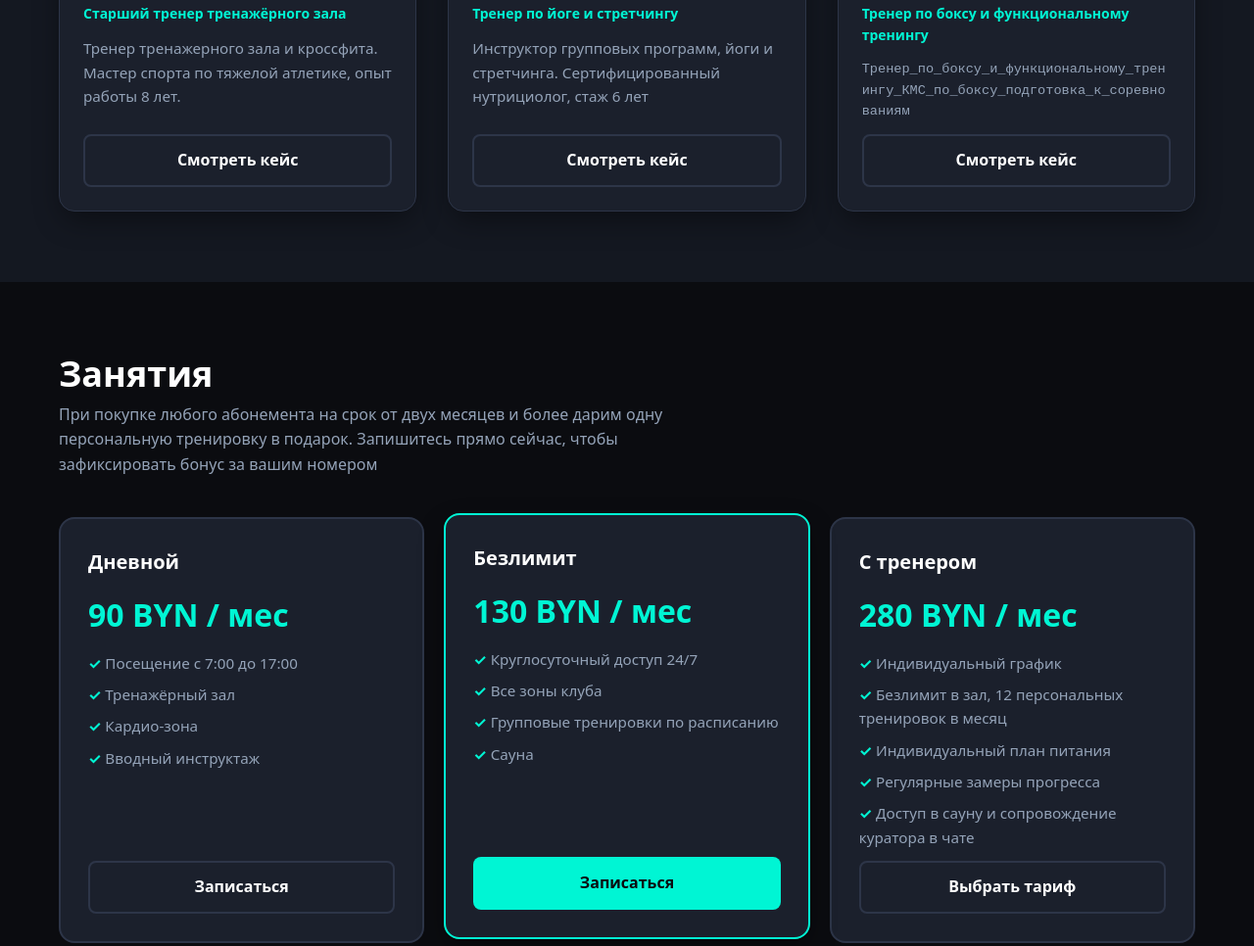
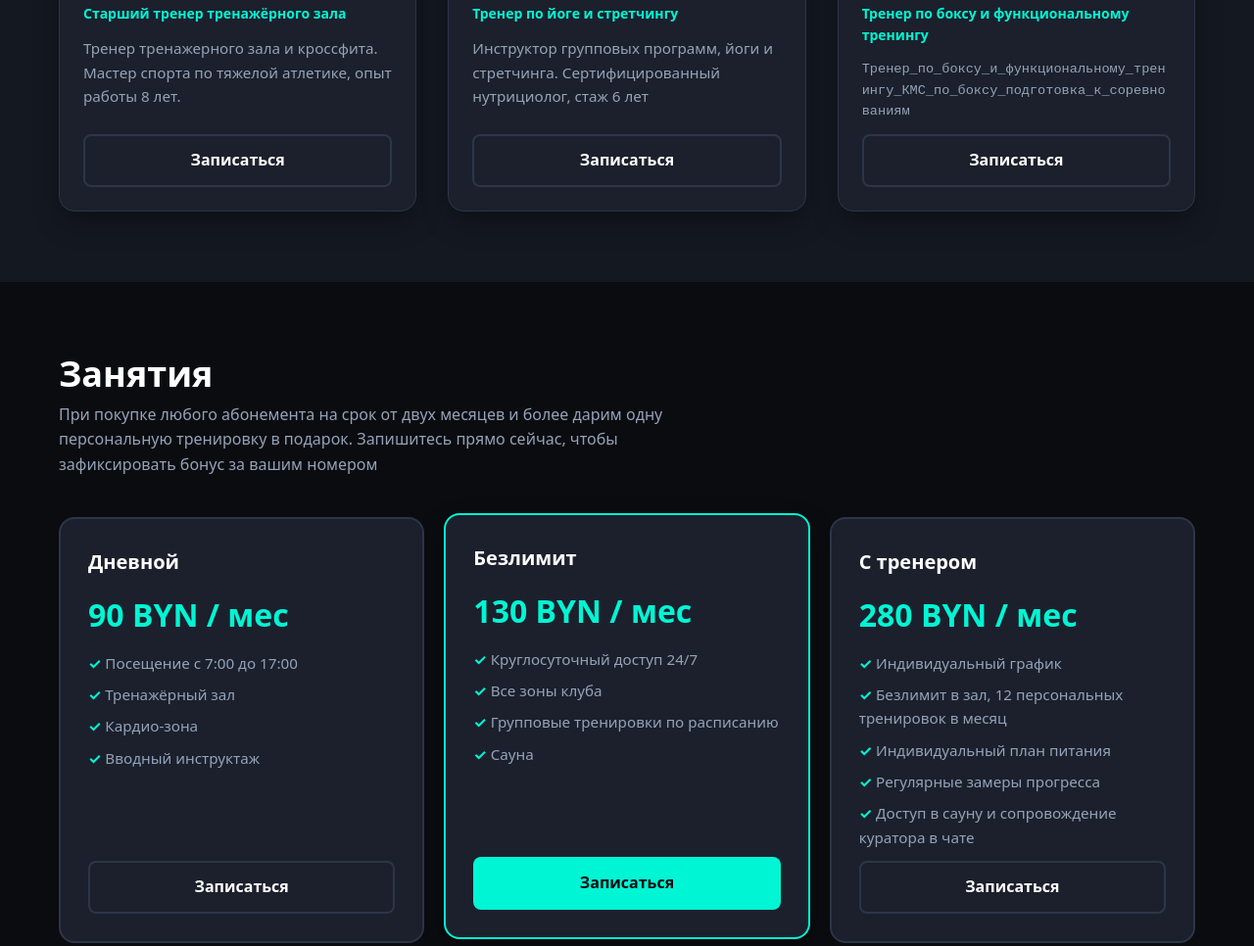
Before and after one commit to fufaev/css_lesson_11, a plain HTML site: page yarakhovich_ivan_ppois2609/index.html in a window 1280 px wide. Shown: the part 2136-3102 px from the top of the page at 98% size. Drawn offline with Linux system fonts and the light colour scheme.

Commit message:
feat: add answers on questions

```diff
--- a/yarakhovich_ivan_ppois2609/index.html
+++ b/yarakhovich_ivan_ppois2609/index.html
@@ -143,7 +143,7 @@
                                 Тренер тренажерного зала и кроссфита. Мастер спорта по тяжелой атлетике, опыт работы 8
                                 лет.
                             </p>
-                            <a href="#contacts" class="btn btn--outline profile-card__btn">Смотреть кейс</a>
+                            <a href="#contacts" class="btn btn--outline profile-card__btn">Записаться</a>
                         </div>
                     </article>
 
@@ -158,7 +158,7 @@
                                 Инструктор групповых программ, йоги и стретчинга. Сертифицированный нутрициолог, стаж 6
                                 лет
                             </p>
-                            <a href="#contacts" class="btn btn--outline profile-card__btn">Смотреть кейс</a>
+                            <a href="#contacts" class="btn btn--outline profile-card__btn">Записаться</a>
                         </div>
                     </article>
 
@@ -173,7 +173,7 @@
                             <p class="profile-card__text profile-card__stress">
                                 Тренер_по_боксу_и_функциональному_тренингу_КМС_по_боксу_подготовка_к_соревнованиям
                             </p>
-                            <a href="#contacts" class="btn btn--outline profile-card__btn">Смотреть кейс</a>
+                            <a href="#contacts" class="btn btn--outline profile-card__btn">Записаться</a>
                         </div>
                     </article>
                 </div>
@@ -233,7 +233,7 @@
                             <li>Регулярные замеры прогресса</li>
                             <li>Доступ в сауну и сопровождение куратора в чате</li>
                         </ul>
-                        <span class="btn btn--outline plan-card__action">Выбрать тариф</span>
+                        <span class="btn btn--outline plan-card__action">Записаться</span>
                     </label>
                 </div>
 
@@ -296,7 +296,7 @@
 
     <footer class="site-footer">
         <div class="container site-footer__inner">
-            <p>&copy; 2026 Курс «Интернет-технологии», БГУ — Практическая работа №11</p>
+            <p>&copy; 2026 GYMBY. Все права защищены.</p>
             <a href="#hero-title" class="site-footer__top">Наверх &uarr;</a>
         </div>
     </footer>
```
Also changed, not shown: yarakhovich_ivan_ppois2609/css/style.css (+7 -3 lines).
